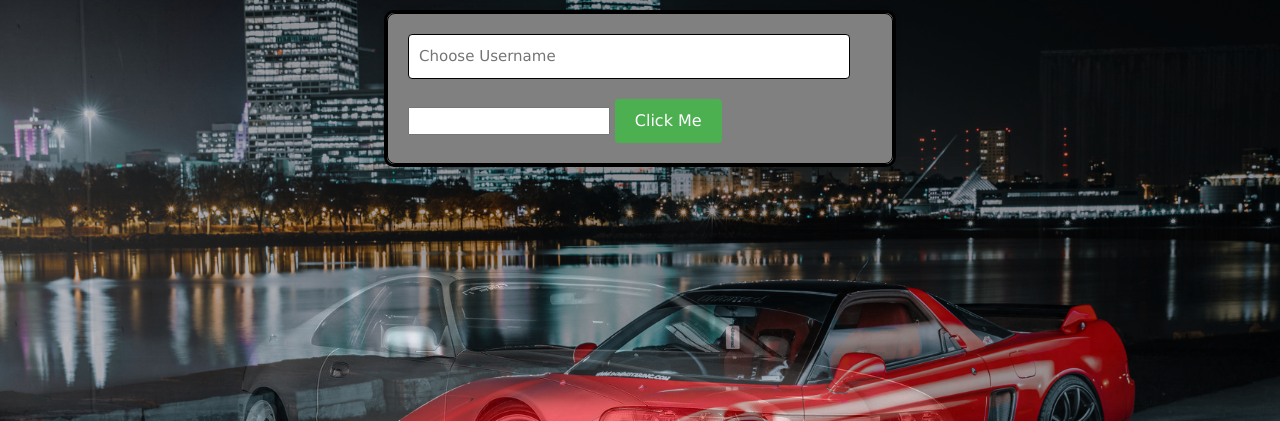
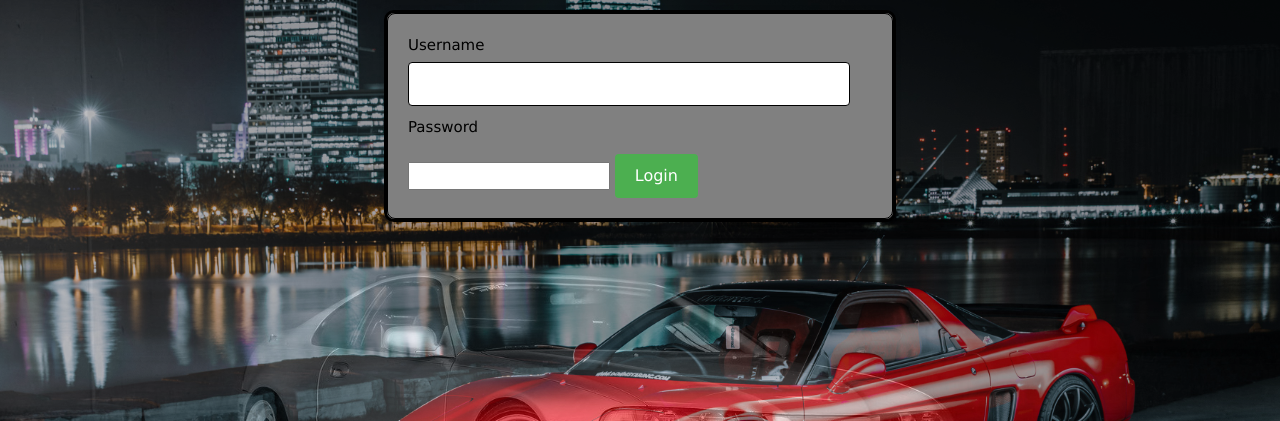
Before and after one commit to Jacob-Mullen/website24, a Flask app: page /admin in a window 1280 px wide. Shown: the part 74-495 px from the top of the page. Run offline with Flask 3, Linux system fonts and the light colour scheme.

Commit message:
commit pasword

```diff
--- a/app.py
+++ b/app.py
@@ -1,6 +1,8 @@
 from flask import Flask,render_template, request, redirect, url_for
 import sqlite3
 import os
+admin_password = "12345"
+admin_username = "admin"
 
 
 app = Flask(__name__)
@@ -138,6 +140,19 @@ def engine():
     print(results)
     return render_template("engine.html", title="engine", results=results)
 
+@app.route("/login", methods = ["GET", "post"])
+def login():
+    '''login route'''
+    print("login")
+    username = request.form.get("username")
+    password = request.form.get("password")
+    print(username, password)
+    if username == admin_username and password == admin_password:
+        return redirect("/add")
+    else:
+        return redirect("/admin")
+
+
 
 if __name__ == "__main__":
     app.run(debug=True)
--- a/templates/adminpasswall.html
+++ b/templates/adminpasswall.html
@@ -1,12 +1,12 @@
 {% extends "layout.html"%}
 {% block contents %}
 <div class="password">
-    <form>
-        <input type="text" id="username" placeholder="Choose Username">
-        <input type="password" id="password" placeholer="Choose Password">
-        <button type="button" onclick="getInfo()">Click Me</button>
+    <form action="/login" method="post">
+        <label for="username">Username</label>
+        <input type="text" name="username">
+        <label for="password">Password</label>
+        <input type="password" name="password">
+        <button type="submit">Login</button>
     </form>
-
-    <script src="/static/JS/passwords.js"></script>
 </div>
 {% endblock %}
```
